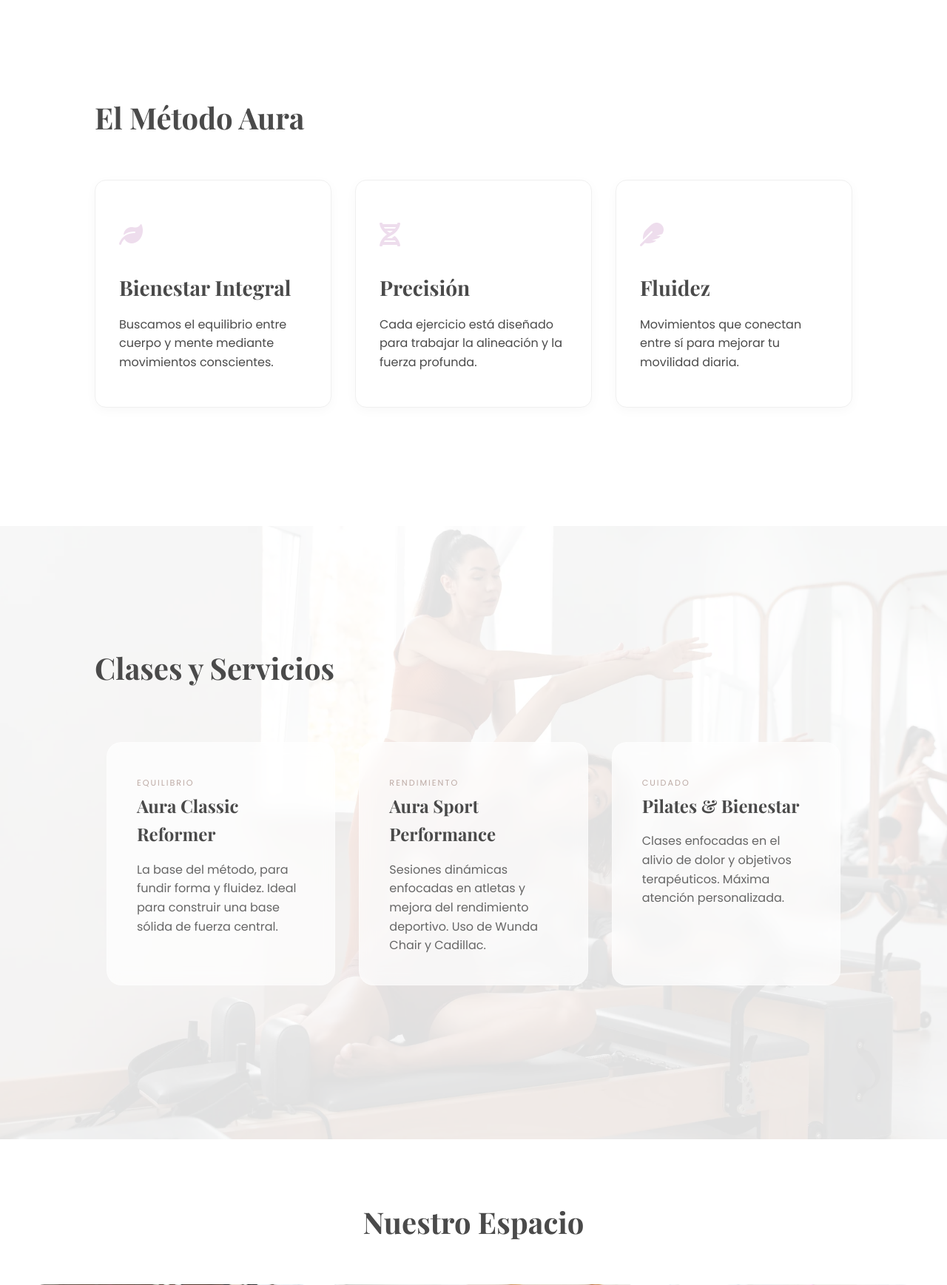
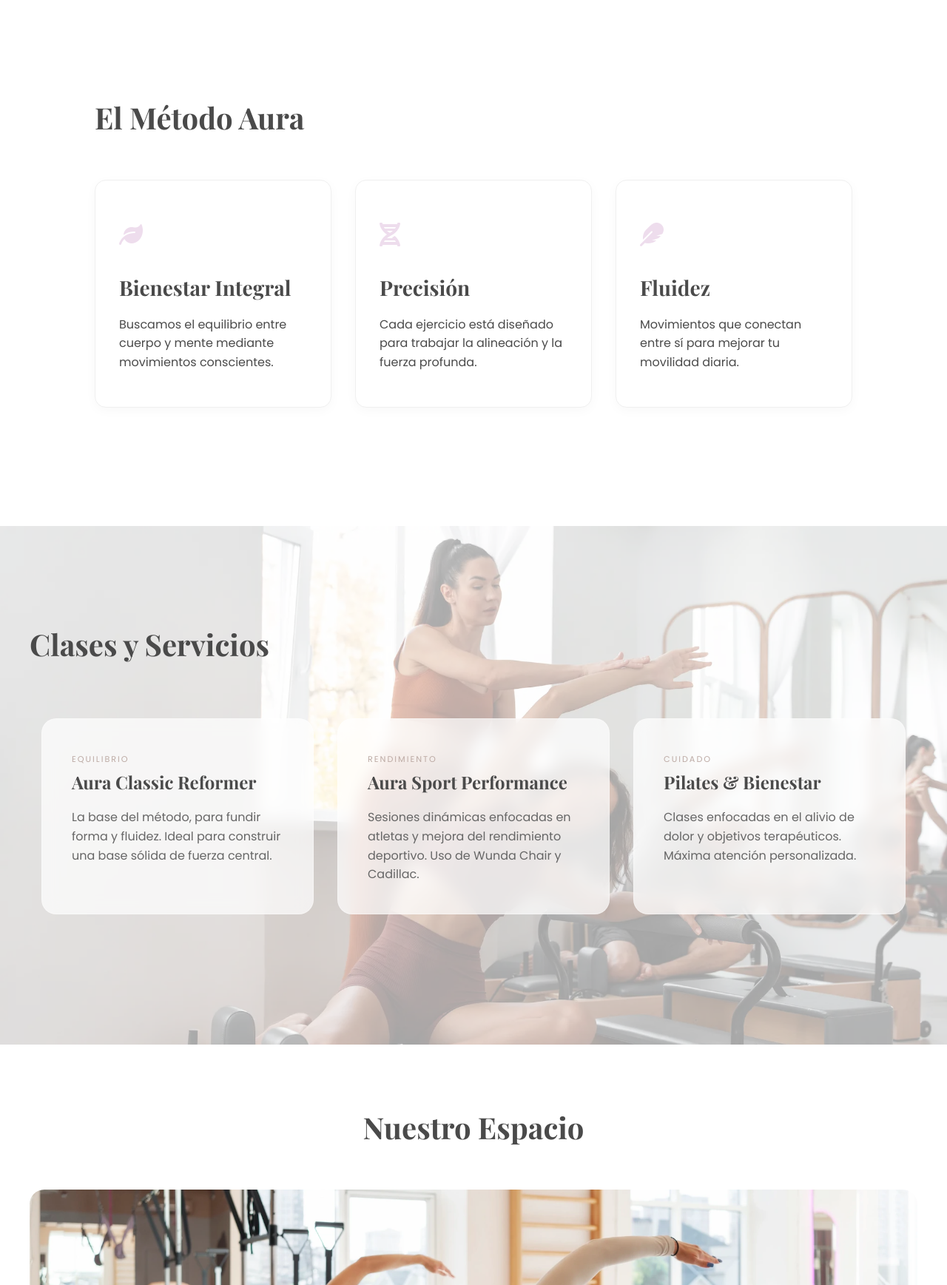
Before and after one commit to TonyMarzano/AuraPilates, a Flask app: page / in a window 1280 px wide. Shown: the part 1290-3027 px from the top of the page at 74% size. Run offline with Flask 3, Linux system fonts and the light colour scheme.

Commit message:
efecto parallax

```diff
--- a/static/css/style.css
+++ b/static/css/style.css
@@ -691,17 +691,20 @@ details[open] summary::after {
 
 .parallax-servicios {
     position: relative;
-    /* Usa la imagen que prefieras de tu carpeta static */
+    /* Ajustamos el alto para dar margen al movimiento de la imagen */
+    min-height: 80vh;
+    display: flex;
+    align-items: center;
+    overflow: hidden; /* Importante para que la imagen no se salga */
     background-image: url('../img/clases&servicio.webp');
-    background-attachment: fixed; /* Este es el truco del parallax */
+    background-attachment: fixed;
     background-position: center;
     background-repeat: no-repeat;
     background-size: cover;
-    padding: 10rem 10% !important; /* Espacio extra para apreciar el movimiento */
-    overflow: hidden;
+    padding: 8rem 0;
 }
 
-/* El "Velo" para que el texto sea legible */
+/* Filtro blanco más transparente para que se vea mejor la imagen */
 .parallax-servicios::before {
     content: "";
     position: absolute;
@@ -709,14 +712,12 @@ details[open] summary::after {
     left: 0;
     width: 100%;
     height: 100%;
-    background-color: rgba(255, 255, 255, 0.88); /* Blanco translúcido */
+    background-color: rgba(255, 255, 255, 0.65); /* Bajamos de 0.88 a 0.65 */
     z-index: 1;
 }
 
-/* Asegura que el contenido esté por encima del velo */
 .parallax-content {
     position: relative;
     z-index: 2;
-    max-width: 1200px;
-    margin: 0 auto;
+    width: 100%;
 }
--- a/static/js/main.js
+++ b/static/js/main.js
@@ -101,3 +101,16 @@ window.addEventListener('load', () => {
         preloader.classList.add('hidden');
     }, 1000);
 });
+
+window.addEventListener('scroll', function() {
+    const parallax = document.querySelector('.parallax-servicios');
+    if (parallax) {
+        let offset = window.pageYOffset;
+
+        /* Calculamos el movimiento.
+           El valor 0.7 hace que el fondo se mueva al 70% de la velocidad del scroll.
+           Ajusta el número para más o menos velocidad.
+        */
+        parallax.style.backgroundPositionY = (offset * 0.7) + 'px';
+    }
+});
```
